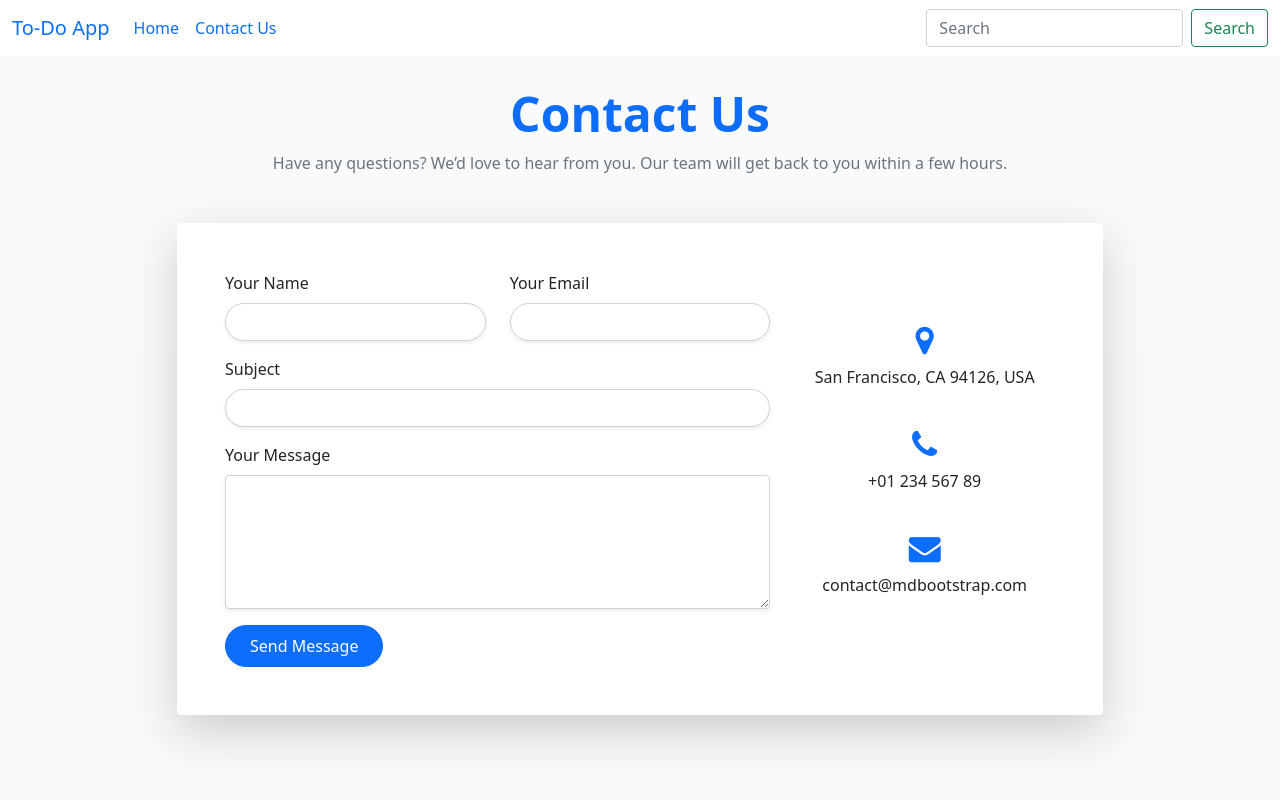
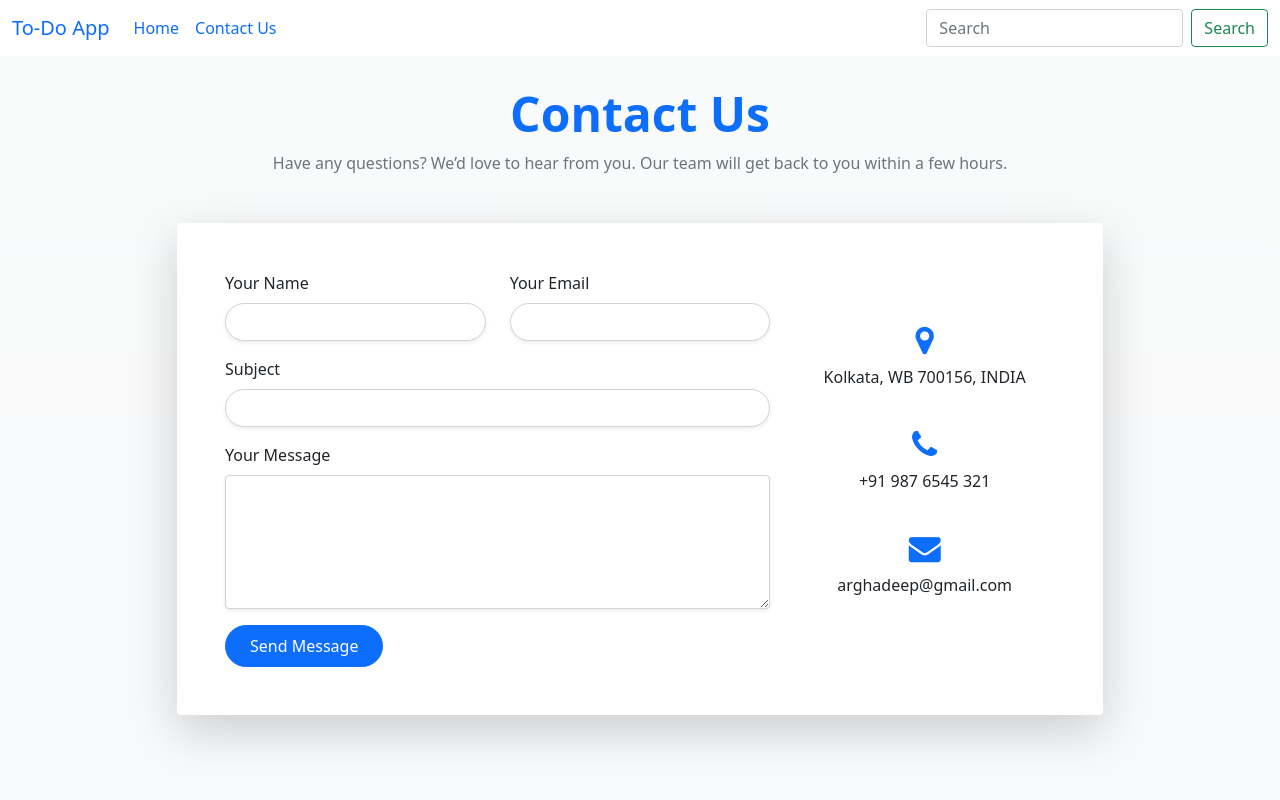
Before and after one commit to arghadeeph/todo-list-with-flask, a Flask app: page /contact in a window 1280 px wide. Run offline with Flask 3, Linux system fonts and the light colour scheme.

Commit message:
env file added

```diff
--- a/app.py
+++ b/app.py
@@ -1,7 +1,9 @@
 from db import conn
 from flask import Flask, render_template, request, redirect, jsonify, flash
+import os
 
 app = Flask(__name__)
+app.secret_key = os.environ.get('FLASK_SECRET_KEY')
 
 cursor = conn.cursor()
 
--- a/templates/contact.html
+++ b/templates/contact.html
@@ -52,15 +52,15 @@
               <div class="col-md-4 text-center d-flex flex-column justify-content-center">
                 <div class="mb-4">
                   <i class="fa  fa-map-marker fa-2x text-primary mb-2"></i>
-                  <p>San Francisco, CA 94126, USA</p>
+                  <p>Kolkata, WB 700156, INDIA</p>
                 </div>
                 <div class="mb-4">
                   <i class="fa fa-phone fa-2x text-primary mb-2"></i>
-                  <p>+01 234 567 89</p>
+                  <p>+91 987 6545 321</p>
                 </div>
                 <div>
                   <i class="fa fa-envelope fa-2x text-primary mb-2"></i>
-                  <p>contact@mdbootstrap.com</p>
+                  <p>arghadeep@gmail.com</p>
                 </div>
               </div>
             </div>
```
Also changed, not shown: 2 other files.
